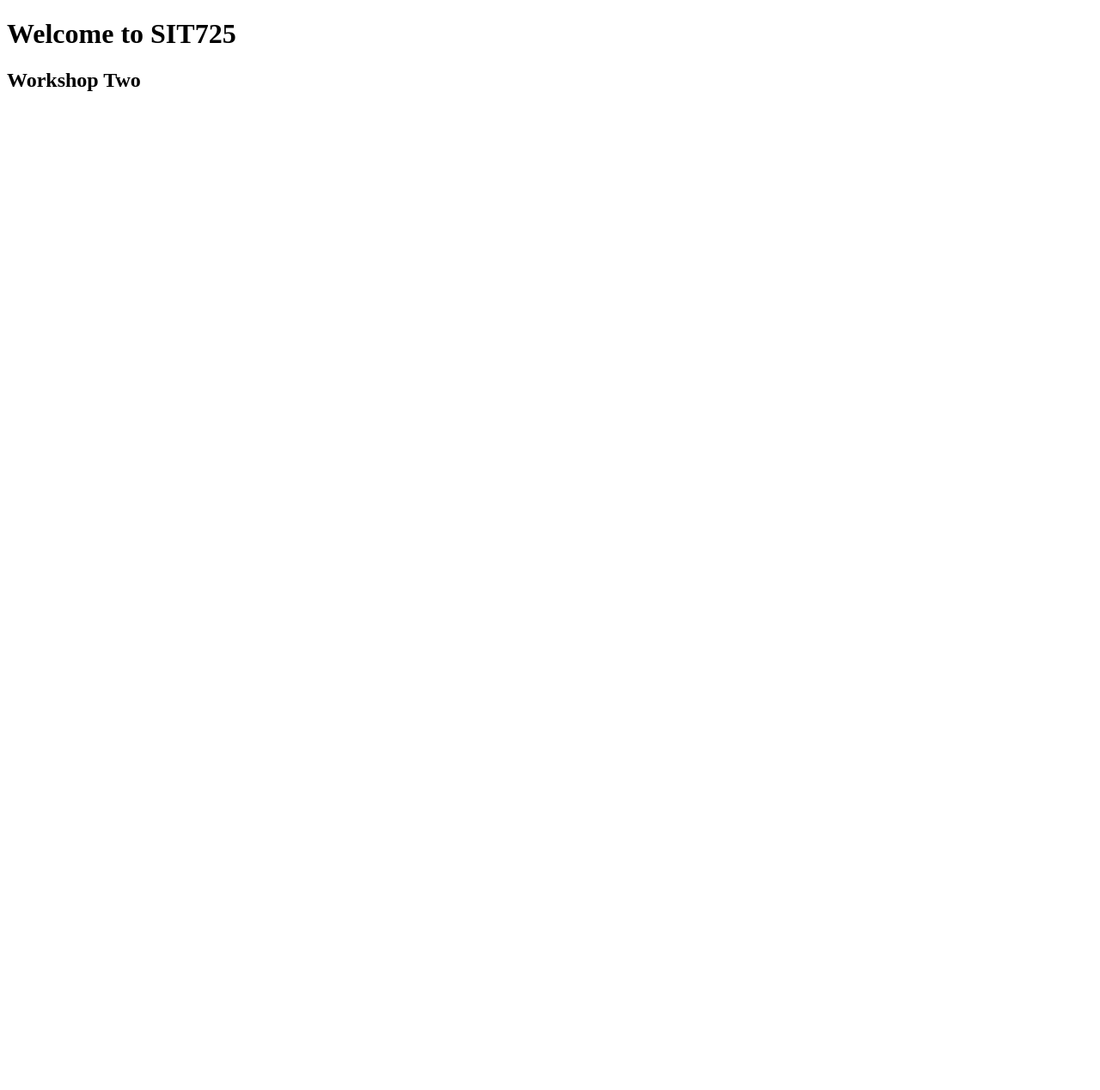
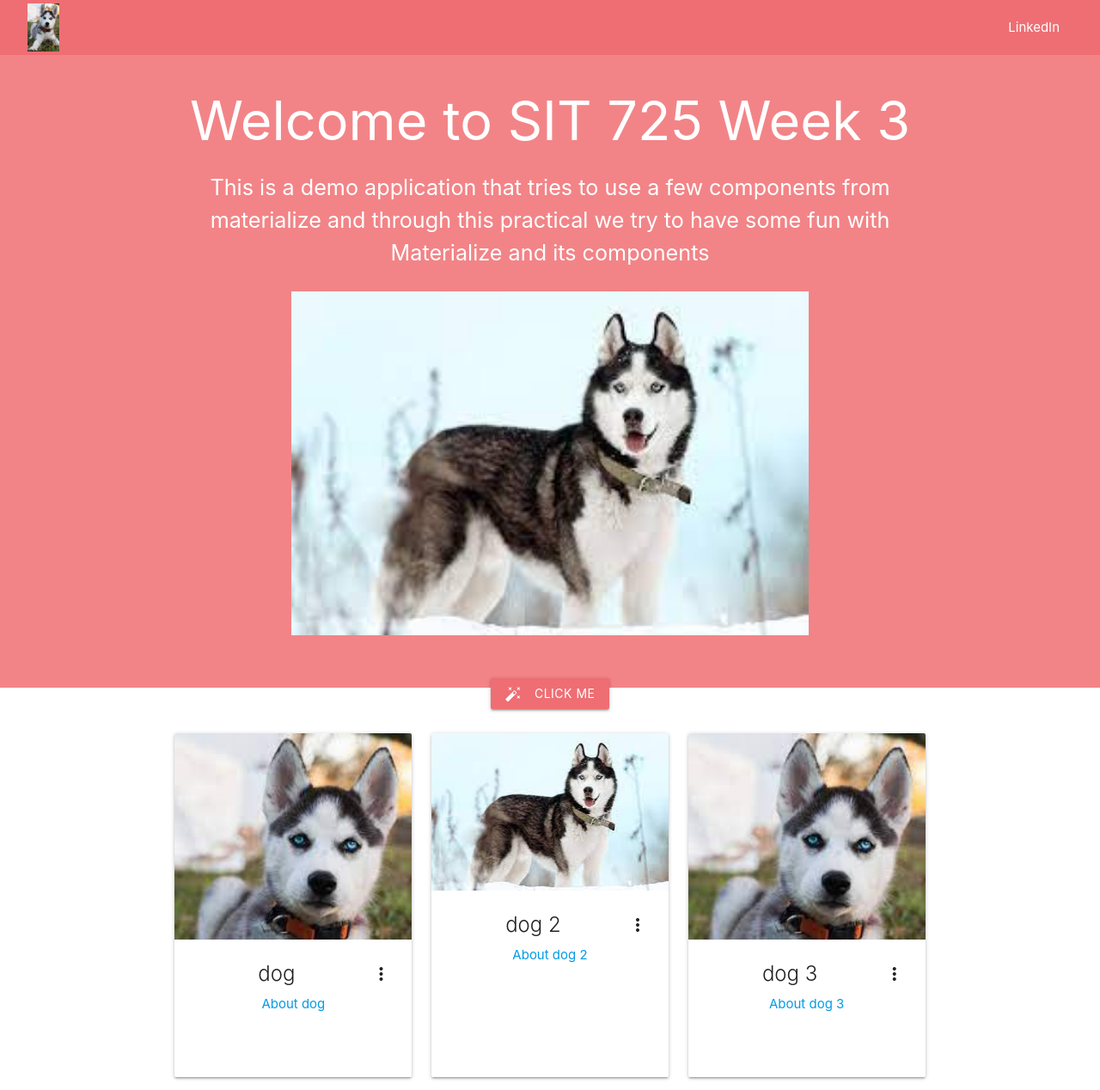
Before and after one commit to KasunVanniarachchi/--sit725-2022-t3-prac4-again, a website: page public/index.html in a window 1280 px wide. Shown: the whole page at 86% size. Before the commit the page ends 800 px from the top, so only its background shows below. Drawn offline with nearby package versions, Linux system fonts and the light colour scheme.

Commit message:
week 3 again

```diff
--- /dev/null
+++ b/public/css/styles.css
@@ -0,0 +1,21 @@
+.navbar-size {
+    width: 95%;
+    margin: 0 auto;
+}
+.user-image-size {
+    height: 56px;
+    margin: 4px 0;
+}
+.main-body {
+    background-color: #F28487;
+    color: white;
+    height: calc(100vh - 64px);
+}
+.materialboxed-image {
+    margin: 0 auto;
+    height: 400px;
+}
+.click-me-button {
+    background-color: #EE6E73;
+    margin-top: 50px;
+}
--- a/public/index.html
+++ b/public/index.html
@@ -1,13 +1,109 @@
-<!DOCTYPE html>
+<!doctype html>
+
 <html lang="en">
-    <head>
-        <meta charset="UTF-8">
-        <meta http-equiv="X-UA-Compatible" content="IE=edge">
-        <meta name="viewport" content="width=device-width, initial-scale=1.0">
-        <title>SIT725</title>
-    </head>
-    <body>
-        <h1>Welcome to SIT725</h1>
-        <h2>Workshop Two</h2>
-    </body>
+<head>
+  <meta charset="utf-8">
+  <meta name="viewport" content="width=device-width, initial-scale=1">
+
+  <title>SIT 725 Prac 3</title>
+  <meta name="description" content="basic template for SIT 725 Prac 3">
+  <meta name="author" content="SitePoint">
+
+  <meta property="og:title" content="SIT 725 Prac 3">
+  <meta property="og:type" content="website">
+  <meta property="og:description" content="basic template for SIT 725 Prac 3">
+
+  <!-- Compiled and minified CSS -->
+  <link rel="stylesheet" href="https://cdnjs.cloudflare.com/ajax/libs/materialize/1.0.0/css/materialize.min.css">
+
+  <link href="https://fonts.googleapis.com/icon?family=Material+Icons" rel="stylesheet">
+
+  <!-- Custom Style Sheet-->
+  <link rel="stylesheet" href="css/styles.css">
+
+</head>
+
+<body>
+    <nav>
+        <div class="nav-wrapper navbar-size">
+          <a href="#" class="brand-logo"><img class="user-image-size" src="images/download.jpeg" /></a>
+          <ul id="nav-mobile" class="right hide-on-med-and-down">
+            <li><a target="_blank" href="https://www.linkedin.com/in/navit-choudhary-5133b9104/">LinkedIn</a></li>
+          </ul>
+        </div>
+    </nav>
+    <main class="main-body">
+        <div class="container">
+          <div class="row">
+            <div class="col s12 center-align">
+              <h1 id="heading">Welcome to SIT 725 Week 3</h1>
+              <p class="flow-text">This is a demo application that tries to use a few components from materialize and through this practical we try to have some fun with Materialize and its components</p>
+            </div>
+            <div class="col s12 center-align">
+              <img class="materialboxed materialboxed-image" src="images/download.jpg">
+            </div>
+            <div class="col s12 center-align">
+              <a class="waves-effect waves-light btn click-me-button modal-trigger" id="clickMeButton" data-target="modal1"><i class="material-icons left">auto_fix_high</i>Click Me</a>
+            </div>
+          </div>
+          <div class="row" id="card-section">
+            <div class="col s4 center-align">
+              <div class="card medium">
+                <div class="card-image waves-effect waves-block waves-light">
+                  <img class="activator" src="images/download.jpeg">
+                </div>
+                <div class="card-content">
+                  <span class="card-title activator grey-text text-darken-4">dog<i class="material-icons right">more_vert</i></span>
+                  <p><a href="#">About dog</a></p>
+                </div>
+                <div class="card-reveal">
+                  <span class="card-title grey-text text-darken-4">dog<i class="material-icons right">close</i></span>
+                  <p class="card-text">Hello There! I just wanted to say HI to you guys. See ya!</p>
+                </div>
+              </div>
+            </div>
+          </div>
+        </div>
+          <!-- Modal Structure continues on next slide-->
+        <!-- Modal Structure -->
+        <div id="modal1" class="modal modal-fixed-footer">
+            <div class="row modal-content">
+              <form class="col s12">
+                <div class="row">
+                  <div class="input-field col s6">
+                    <input placeholder="Placeholder" id="first_name" type="text" class="validate">
+                    <label for="first_name">First Name</label>
+                  </div>
+                  <div class="input-field col s6">
+                    <input id="last_name" type="text" class="validate">
+                    <label for="last_name">Last Name</label>
+                  </div>
+                </div>
+                <div class="row">
+                  <div class="input-field col s12">
+                    <input id="password" type="password" class="validate">
+                    <label for="password">Password</label>
+                  </div>
+                </div>
+                <div class="row">
+                  <div class="input-field col s12">
+                    <input id="email" type="email" class="validate">
+                    <label for="email">Email</label>
+                  </div>
+                </div>
+                <div class="row">
+                  <div class="input-field col s12 center-align">
+                    <a class="waves-effect waves-light btn" id="formSubmit">submit</a>
+                  </div>
+                </div>
+              </form>
+            </div>
+          </div>
+        </main>
+  <script src="https://code.jquery.com/jquery-3.6.0.min.js" integrity="sha256-/xUj+3OJU5yExlq6GSYGSHk7tPXikynS7ogEvDej/m4=" crossorigin="anonymous"></script>
+  <!-- Compiled and minified JavaScript -->
+  <script src="https://cdnjs.cloudflare.com/ajax/libs/materialize/1.0.0/js/materialize.min.js"></script>
+  <script src="js/scripts.js"></script>
+</body>
+
 </html>
--- /dev/null
+++ b/public/js/scripts.js
@@ -0,0 +1,49 @@
+const cardList = [
+    {
+        title: "dog 2",
+        image: "images/download.jpg",
+        link: "About dog 2",
+        desciption: "Demo desciption about dog 2"
+    },
+    {
+        title: "dog 3",
+        image: "images/download.jpeg",
+        link: "About dog 3",
+        desciption: "Demo desciption about dog 3"
+    }
+]
+const clickMe = () => {
+    alert("Thanks for clicking me. Hope you have a nice day!")
+}
+
+const submitForm = () => {
+    let formData = {};
+    formData.first_name = $('#first_name').val();
+    formData.last_name = $('#last_name').val();
+    formData.password = $('#password').val();
+    formData.email = $('#email').val();
+    console.log("Form Data Submitted: ", formData);
+}
+
+const addCards = (items) => {
+    items.forEach(item => {
+        let itemToAppend = '<div class="col s4 center-align">'+
+    '<div class="card medium"><div class="card-image waves-effect waves-block waves-light"><img class="activator" src="'+item.image+'">'+
+    '</div><div class="card-content">'+
+    '<span class="card-title activator grey-text text-darken-4">'+item.title+'<i class="material-icons right">more_vert</i></span><p><a href="#">'+item.link+'</a></p></div>'+
+    '<div class="card-reveal">'+
+        '<span class="card-title grey-text text-darken-4">'+item.title+'<i class="material-icons right">close</i></span>'+
+        '<p class="card-text">'+item.desciption+'</p>'+
+      '</div></div></div>';
+      $("#card-section").append(itemToAppend)
+    });
+}
+
+$(document).ready(function(){
+    $('.materialboxed').materialbox();
+    $('#formSubmit').click(()=>{
+        submitForm();
+    })
+    addCards(cardList);
+    $('.modal').modal();
+  });
```
Also changed, not shown: js/scripts.js (deleted, +0 -9 lines), css/styles.css (deleted), public/images/download.jpeg (added), public/images/download.jpg (added).
